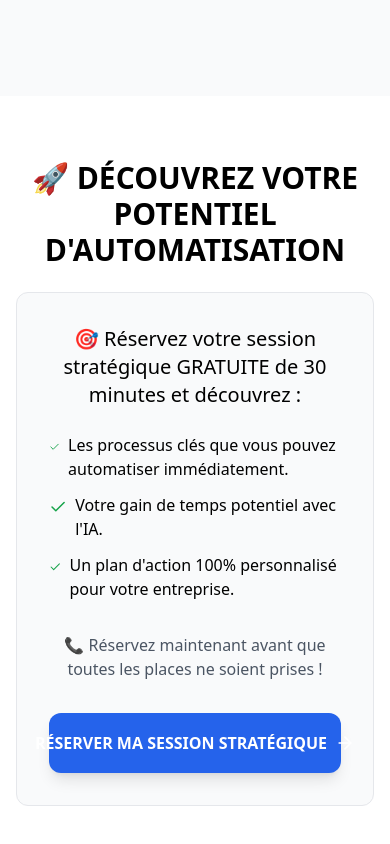
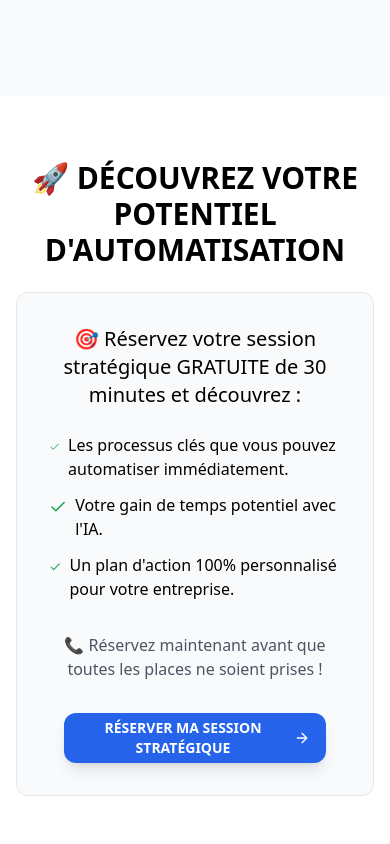
Before and after one commit to Zenoxy97/ultrai, a React (Vite) app: page /offre in a window 390 px wide. Shown: the part 6304-7148 px from the top of the page. Built offline with nearby package versions, Linux system fonts and the light colour scheme; no server answers.

Commit message:
fix: amélioration du style CTA pour mobile et desktop

```diff
--- a/src/pages/offre.tsx
+++ b/src/pages/offre.tsx
@@ -354,14 +354,16 @@ export default function Offre() {
               <p className="text-gray-600 mb-8">
                 📞 Réservez maintenant avant que toutes les places ne soient prises !
               </p>
-              <Button
-                size="lg"
-                className="w-full sm:w-auto bg-blue-600 hover:bg-blue-700 text-white px-6 py-4 text-base sm:text-xl font-semibold rounded-lg shadow-lg hover:shadow-xl transition-all duration-200 flex items-center justify-center gap-2 min-h-[60px]"
-                onClick={() => window.open('https://calendly.com/ultrai/session-strategique', '_blank')}
-              >
-                <span className="text-center">RÉSERVER MA SESSION STRATÉGIQUE</span>
-                <ArrowRight className="h-5 w-5 sm:h-6 sm:w-6 flex-shrink-0" />
-              </Button>
+              <div className="flex justify-center">
+                <Button
+                  size="lg"
+                  className="w-full md:w-auto bg-blue-600 hover:bg-blue-700 text-white px-4 md:px-8 py-3 md:py-4 text-sm md:text-xl font-semibold rounded-lg shadow-lg hover:shadow-xl transition-all duration-200 flex items-center justify-center gap-2 min-h-[50px] md:min-h-[60px] max-w-[90%] md:max-w-none mx-auto"
+                  onClick={() => window.open('https://calendly.com/ultrai/session-strategique', '_blank')}
+                >
+                  <span className="text-center whitespace-normal md:whitespace-nowrap">RÉSERVER MA SESSION STRATÉGIQUE</span>
+                  <ArrowRight className="h-4 w-4 md:h-6 md:w-6 flex-shrink-0" />
+                </Button>
+              </div>
             </div>
           </div>
         </div>
```
